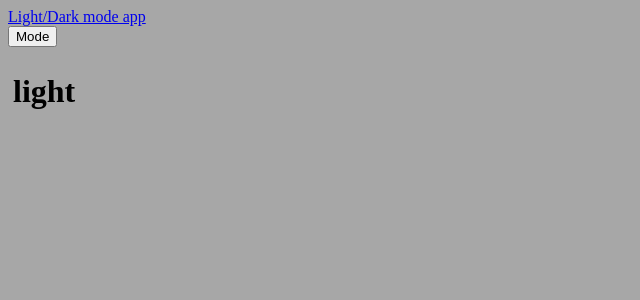
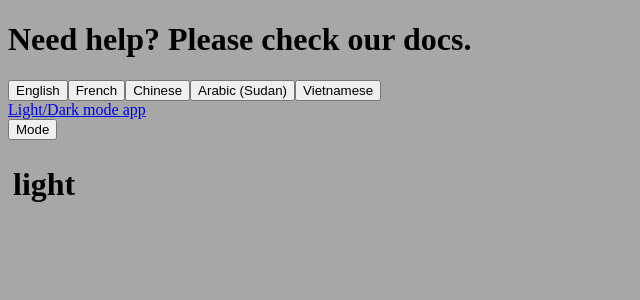
Before and after one commit to hyciloj/Mobtwin, a React (Create React App) app: page / in a window 1280 px wide. Shown: the top 300 px of the page, without its empty margins (0-640 px from the left). Built offline with nearby package versions, Linux system fonts and the light colour scheme.

Commit message:
theme + i18n

```diff
--- a/src/_theme/layout/core/LayoutSetup.ts
+++ b/src/_theme/layout/core/LayoutSetup.ts
@@ -19,7 +19,6 @@ export function getLayout(): ILayout {
 function setLayout(config: ILayout): void {
     try {
         localStorage.setItem(LAYOUT_CONFIG_KEY, JSON.stringify(config))
-        console.log(JSON.stringify(config))
     } catch (er) {
         console.error(er)
     }
@@ -33,8 +32,6 @@ export class LayoutSetup {
 
     public static setConfig(config: ILayout): void {
 
-        console.log('setConfig => ', config)
-
         const _body = document.body;
         _body.removeAttribute('class');
         _body.classList.add(config.mode);
--- a/src/app/App.tsx
+++ b/src/app/App.tsx
@@ -1,8 +1,11 @@
 import React, {useEffect} from 'react';
+import {useTranslation} from "react-i18next";
+// import {setLanguage, useLang} from "../_theme/i18n/LanguageContext";
+import i18n from "../_theme/i18n/i18n"
+import useLocales from "../_theme/i18n/useLocales";
+import {allLanguages} from "../_theme/i18n/config-lang";
+import {MasterLayout} from "../_theme/layout/MasterLayout";
 import Header from "./Header";
-import "../_theme/assets/sass/style.scss"
-import {LayoutProvider} from "../_theme/layout/core";
-import {MasterLayout} from "../_theme/layout/MasterLayout";
 
 type Props = {
     basename: string
@@ -10,18 +13,28 @@ type Props = {
 
 const App: React.FC<Props> = ({basename}) => {
 
-    // const isBrowserDefaultDark = () => window.matchMedia('(prefers-color-scheme: dark)').matches;
-    // const getDefaultTheme = (): string => {
-    //     const localStorageTheme = localStorage.getItem('default-theme');
-    //     const browserDefault = isBrowserDefaultDark() ? 'dark' : 'light';
-    //     return localStorageTheme || browserDefault;
-    // };
+    const {allLanguages, currentLang, onChangeLang, translate} = useLocales();
 
+    const handleChangeLang = (newLang: string) => {
+        onChangeLang(newLang);
+    };
 
     return (
-            <MasterLayout>
+        <MasterLayout>
+            <div className="App">
+                <header className="App-header">
+                    <h1>{translate('docs.description')}</h1>
+                    {
+                        allLanguages.map((option, index) => (
+                            <button key={index} onClick={() => {
+                                handleChangeLang(option.value)
+                            }}>{option.label}</button>
+                        ))
+                    }
+                </header>
                 <Header />
-            </MasterLayout>
+            </div>
+        </MasterLayout>
     );
 }
 
```
